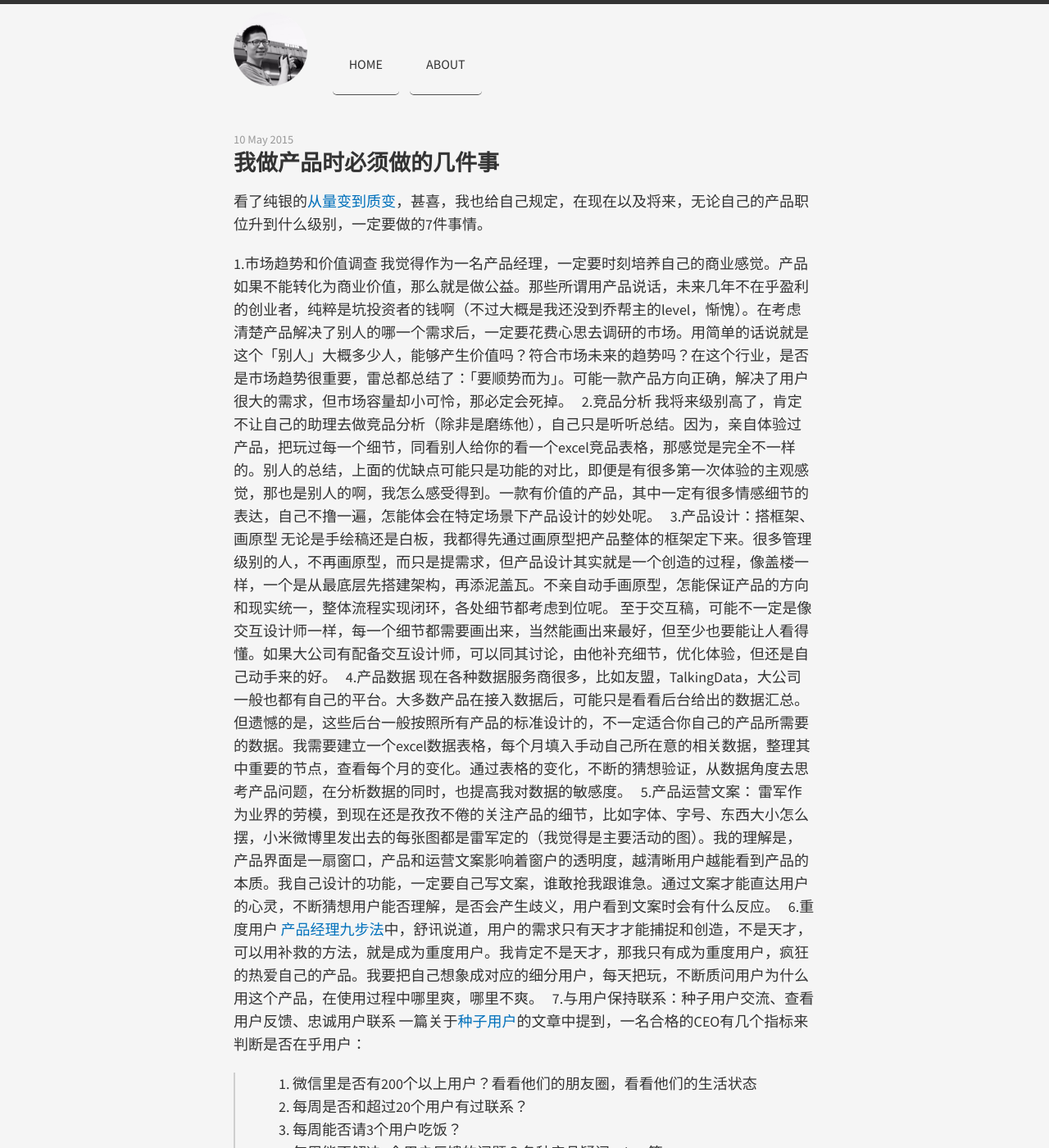
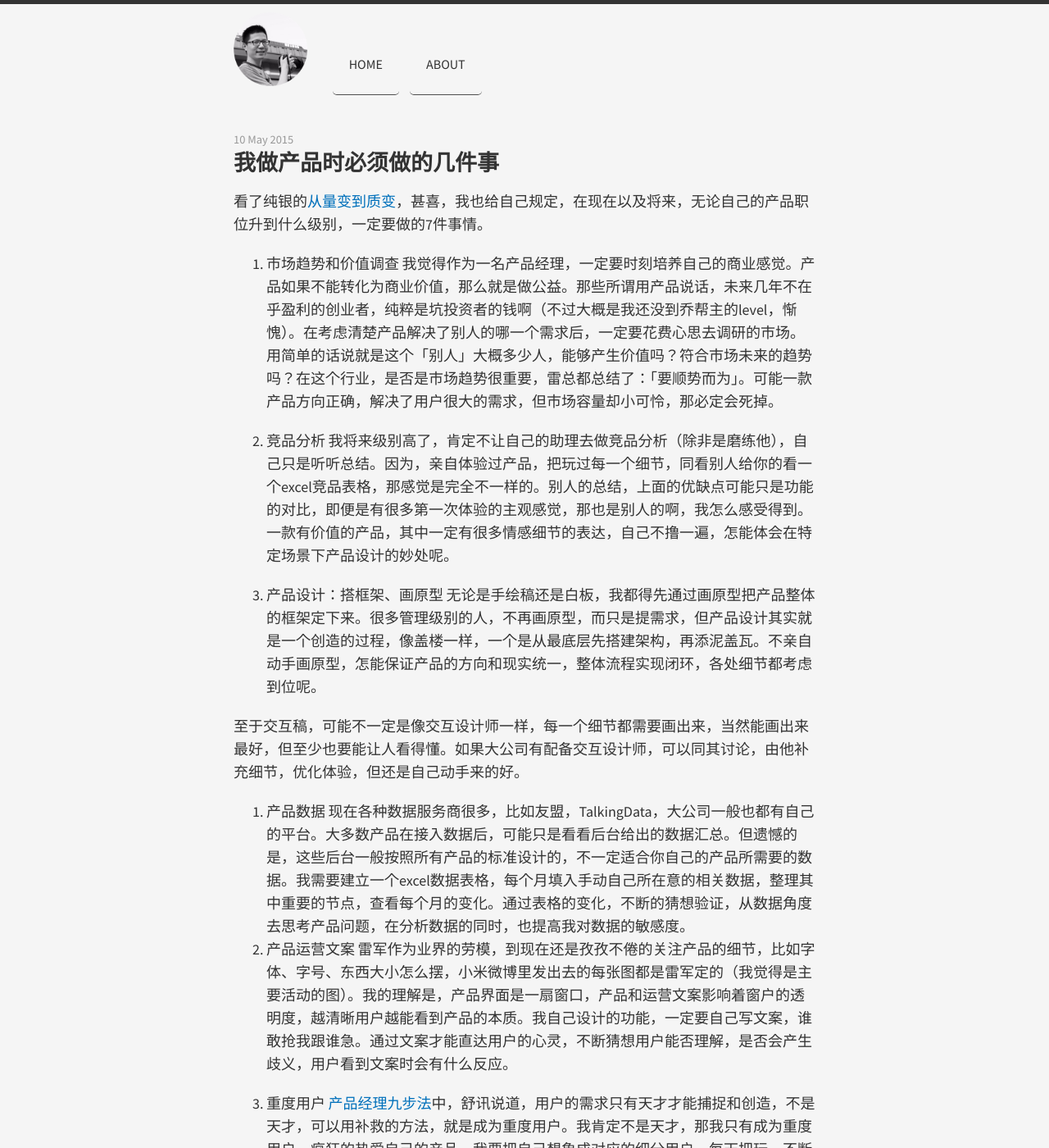
Before and after one commit to Jonxiao/jonxiao.github.io, a Jekyll site: the page built from _posts/2015-05-10-product-need-to-do.md, in a window 1280 px wide and 1400 px high. Shown: the whole window at 82% size. Built offline with Jekyll 4.4.1, drawn with Linux system fonts in a browser that asks for light colours; nearby versions of some CDN libraries; Markdown is read by kramdown in place of the engine named in the settings; some of the changed text lies outside the part shown.

Commit message:
update 4th

```diff
--- a/_posts/2015-05-10-product-need-to-do.md
+++ b/_posts/2015-05-10-product-need-to-do.md
@@ -5,26 +5,27 @@
 
 看了纯银的[从量变到质变][1]，甚喜，我也给自己规定，在现在以及将来，无论自己的产品职位升到什么级别，一定要做的7件事情。
 
-1.市场趋势和价值调查
+1. 市场趋势和价值调查
 我觉得作为一名产品经理，一定要时刻培养自己的商业感觉。产品如果不能转化为商业价值，那么就是做公益。那些所谓用产品说话，未来几年不在乎盈利的创业者，纯粹是坑投资者的钱啊（不过大概是我还没到乔帮主的level，惭愧）。在考虑清楚产品解决了别人的哪一个需求后，一定要花费心思去调研的市场。用简单的话说就是这个「别人」大概多少人，能够产生价值吗？符合市场未来的趋势吗？在这个行业，是否是市场趋势很重要，雷总都总结了：「要顺势而为」。可能一款产品方向正确，解决了用户很大的需求，但市场容量却小可怜，那必定会死掉。
 
-2.竞品分析
+2. 竞品分析
 我将来级别高了，肯定不让自己的助理去做竞品分析（除非是磨练他），自己只是听听总结。因为，亲自体验过产品，把玩过每一个细节，同看别人给你的看一个excel竞品表格，那感觉是完全不一样的。别人的总结，上面的优缺点可能只是功能的对比，即便是有很多第一次体验的主观感觉，那也是别人的啊，我怎么感受得到。一款有价值的产品，其中一定有很多情感细节的表达，自己不撸一遍，怎能体会在特定场景下产品设计的妙处呢。
 
-3.产品设计：搭框架、画原型
+3. 产品设计：搭框架、画原型
 无论是手绘稿还是白板，我都得先通过画原型把产品整体的框架定下来。很多管理级别的人，不再画原型，而只是提需求，但产品设计其实就是一个创造的过程，像盖楼一样，一个是从最底层先搭建架构，再添泥盖瓦。不亲自动手画原型，怎能保证产品的方向和现实统一，整体流程实现闭环，各处细节都考虑到位呢。
+
 至于交互稿，可能不一定是像交互设计师一样，每一个细节都需要画出来，当然能画出来最好，但至少也要能让人看得懂。如果大公司有配备交互设计师，可以同其讨论，由他补充细节，优化体验，但还是自己动手来的好。
 
-4.产品数据
+4. 产品数据
 现在各种数据服务商很多，比如友盟，TalkingData，大公司一般也都有自己的平台。大多数产品在接入数据后，可能只是看看后台给出的数据汇总。但遗憾的是，这些后台一般按照所有产品的标准设计的，不一定适合你自己的产品所需要的数据。我需要建立一个excel数据表格，每个月填入手动自己所在意的相关数据，整理其中重要的节点，查看每个月的变化。通过表格的变化，不断的猜想验证，从数据角度去思考产品问题，在分析数据的同时，也提高我对数据的敏感度。
 
-5.产品运营文案：
+5. 产品运营文案
 雷军作为业界的劳模，到现在还是孜孜不倦的关注产品的细节，比如字体、字号、东西大小怎么摆，小米微博里发出去的每张图都是雷军定的（我觉得是主要活动的图）。我的理解是，产品界面是一扇窗口，产品和运营文案影响着窗户的透明度，越清晰用户越能看到产品的本质。我自己设计的功能，一定要自己写文案，谁敢抢我跟谁急。通过文案才能直达用户的心灵，不断猜想用户能否理解，是否会产生歧义，用户看到文案时会有什么反应。
 
-6.重度用户
+6. 重度用户
 [产品经理九步法][2]中，舒讯说道，用户的需求只有天才才能捕捉和创造，不是天才，可以用补救的方法，就是成为重度用户。我肯定不是天才，那我只有成为重度用户，疯狂的热爱自己的产品。我要把自己想象成对应的细分用户，每天把玩，不断质问用户为什么用这个产品，在使用过程中哪里爽，哪里不爽。
 
-7.与用户保持联系：种子用户交流、查看用户反馈、忠诚用户联系
+7. 与用户保持联系：种子用户交流、查看用户反馈、忠诚用户联系
 一篇关于[种子用户][3]的文章中提到，一名合格的CEO有几个指标来判断是否在乎用户：
 > 1. 微信里是否有200个以上用户？看看他们的朋友圈，看看他们的生活状态
 > 2. 每周是否和超过20个用户有过联系？
```
